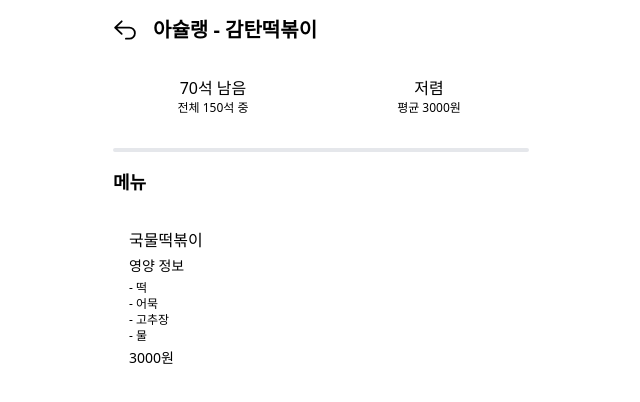
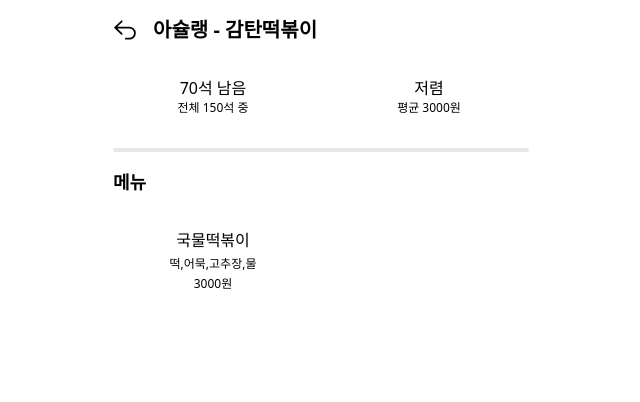
Before and after one commit to seolcu/ajou-cafeteria, a React (Vite) app: page /cafeteria/0/shop/0 in a window 1280 px wide. Shown: the top 402 px of the page, without its empty margins (319-959 px from the left). Built offline with nearby package versions, Linux system fonts and the light colour scheme; what @catppuccin/tailwindcss would draw is missing.

Commit message:
new-feature: 아슐랭 shop menu style changed, restaurant menu style changed

```diff
--- a/src/components/Restaurant.jsx
+++ b/src/components/Restaurant.jsx
@@ -2,6 +2,18 @@ export default function Restaurant({ cafeteriaInfo }) {
   return (
     <>
       <h2 className="font-bold text-lg">메뉴 목록</h2>
+      <div className="grid grid-cols-2 gap-4">
+        {cafeteriaInfo.menu.map((menu) => (
+          <div
+            key={menu.id}
+            className="bg-base p-4 rounded-lg text-center flex flex-col gap-2"
+          >
+            <h3 className="font-medium">{menu.name}</h3>
+            <p className="text-xs">{menu.ingredients.toString()}</p>
+            <p className="text-xs">{menu.price}원</p>
+          </div>
+        ))}
+      </div>
     </>
   );
 }
--- a/src/routes/Shop.jsx
+++ b/src/routes/Shop.jsx
@@ -4,7 +4,6 @@ import { ArrowUturnLeftIcon } from "@heroicons/react/20/solid";
 import getAveragePrice from "../functions/getAveragePrice";
 import AveragePriceIndicatorBox from "../components/AveragePriceIndicatorBox";
 import CrowdedIndicatorBox from "../components/CrowdedIndicatorBox";
-import getCrowded from "../functions/getCrowded";
 
 export default function Shop() {
   const params = useParams();
@@ -42,16 +41,11 @@ export default function Shop() {
         {shop.menu.map((menu) => (
           <div
             key={menu.id}
-            className="bg-base flex flex-col gap-1 p-4 rounded-lg font-medium"
+            className="bg-base flex flex-col gap-1 p-4 rounded-lg text-center"
           >
-            <h3 className="font-medium">{menu.name}</h3>
-            <h4 className="text-sm">영양 정보</h4>
-            <ul className="text-xs">
-              {menu.ingredients.map((ingredient) => (
-                <li key={Math.random()}>- {ingredient}</li>
-              ))}
-            </ul>
-            <p className="text-sm">{menu.price}원</p>
+            <p className="font-medium">{menu.name}</p>
+            <p className="text-xs">{menu.ingredients.toString()}</p>
+            <p className="text-xs">{menu.price}원</p>
           </div>
         ))}
       </div>
```
